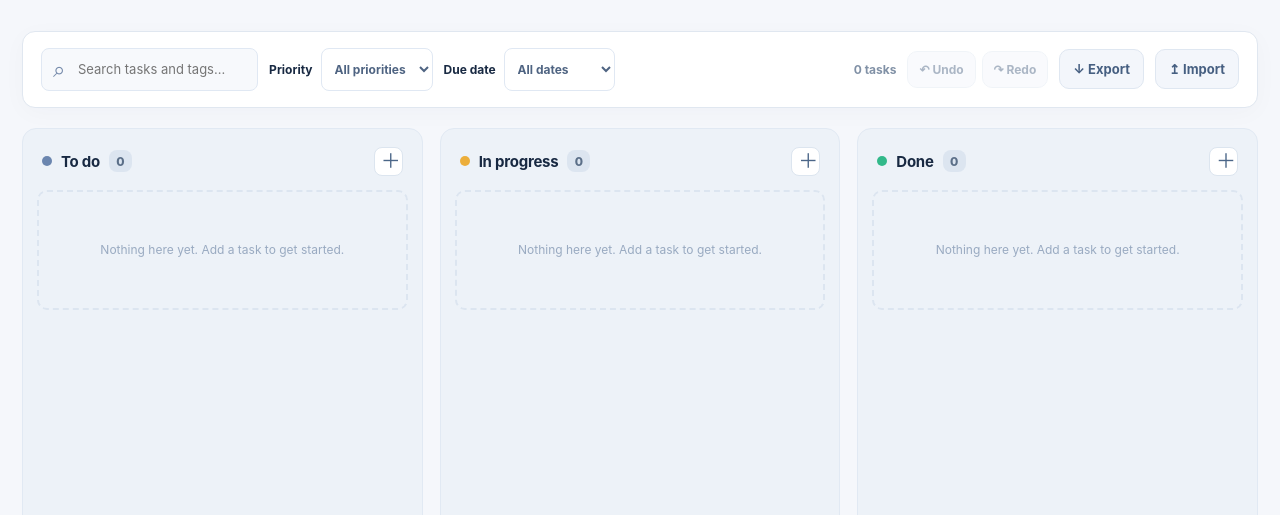
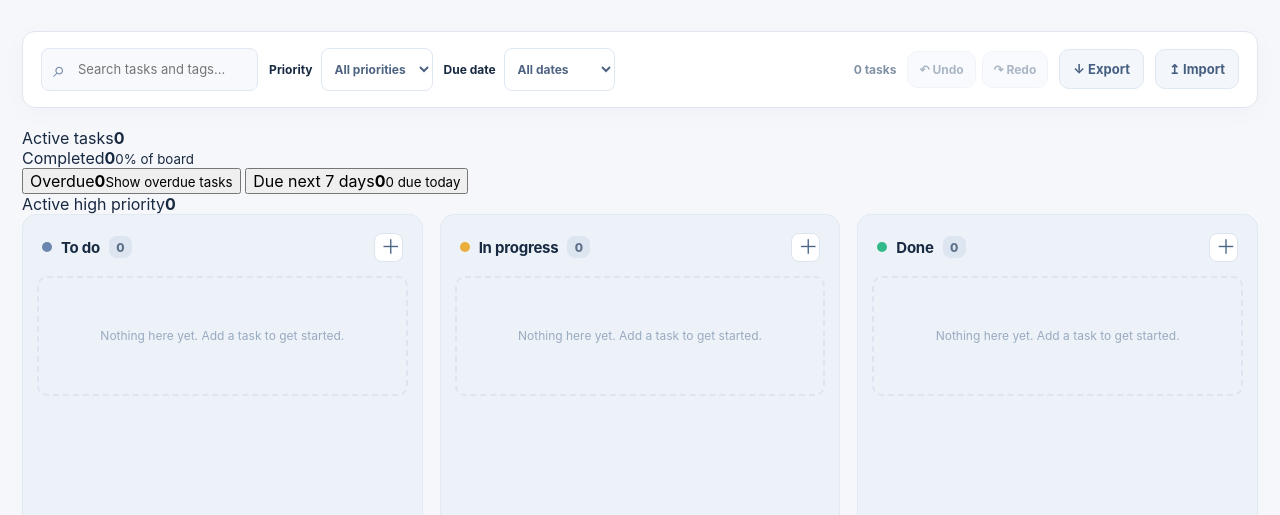
Before and after one commit to MeiRR17/kanban-local, a plain HTML site: page index.html in a window 1280 px wide. Shown: the part 285-800 px from the top of the page. Drawn offline with Linux system fonts and the light colour scheme.

Commit message:
feat(kanban): display aggregate progress and deadline summary with filter shortcuts

```diff
--- a/index.html
+++ b/index.html
@@ -34,6 +34,13 @@
       <button type="button" id="import" class="button subtle" title="Import a saved board from JSON">↥ Import</button>
       <input type="file" id="import-file" accept=".json,application/json" hidden>
     </section>
+    <section class="board-overview" aria-label="Board-wide progress and deadline summary">
+      <div class="overview-tile"><span>Active tasks</span><strong id="overview-active">0</strong></div>
+      <div class="overview-tile"><span>Completed</span><strong id="overview-completed">0</strong><small id="overview-percent">0% of board</small></div>
+      <button type="button" class="overview-tile overview-action" id="overview-overdue" aria-label="Show overdue tasks"><span>Overdue</span><strong id="overview-overdue-count">0</strong><small>Show overdue tasks</small></button>
+      <button type="button" class="overview-tile overview-action" id="overview-next7" aria-label="Show tasks due in the next seven days"><span>Due next 7 days</span><strong id="overview-next7-count">0</strong><small id="overview-today">0 due today</small></button>
+      <div class="overview-tile"><span>Active high priority</span><strong id="overview-high">0</strong></div>
+    </section>
     <div id="notice" class="notice" role="status" aria-live="polite"></div>
     <section class="board" id="board" aria-label="Kanban board">
       <section class="lane" data-status="todo" aria-labelledby="todo-heading"><div class="lane-header"><div class="lane-title"><span class="lane-dot todo-dot"></span><h2 id="todo-heading">To do</h2><span class="lane-count" id="todo-count">0</span></div><button type="button" class="lane-add" data-add="todo" aria-label="Add a task to To do">＋</button></div><div class="tasks" data-list="todo" role="list"></div></section>
```
